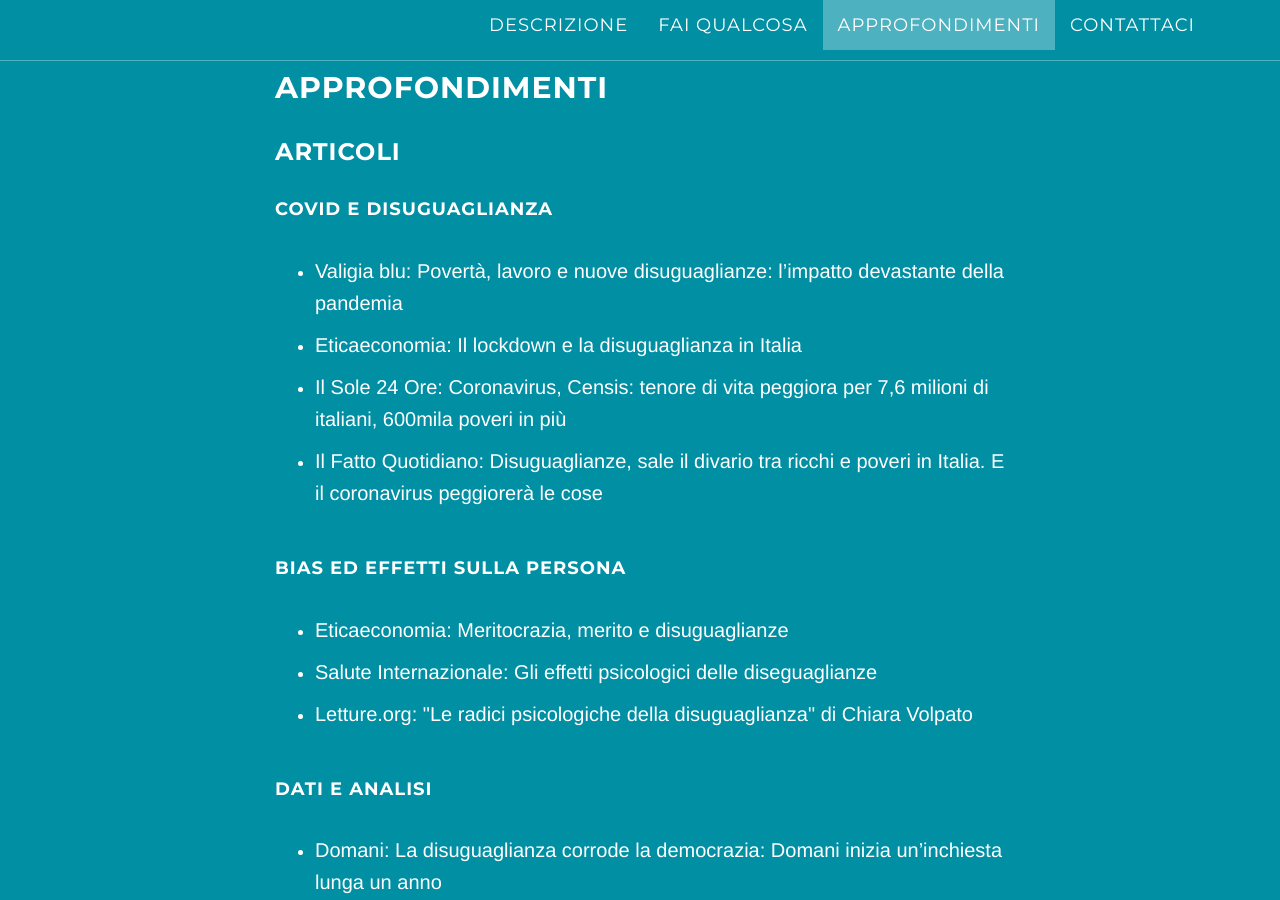
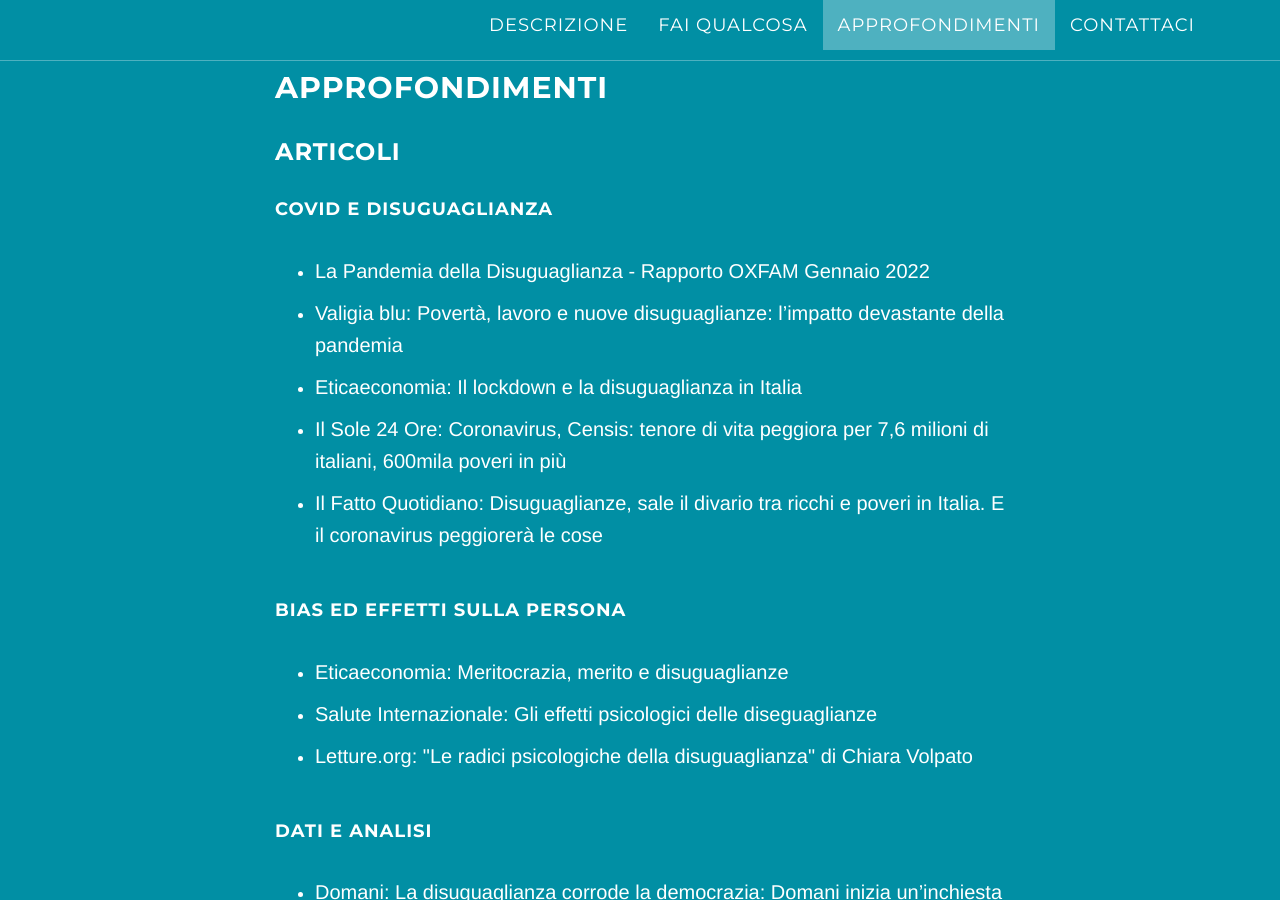
Before and after one commit to boringandsad/facciaafaccia, a Jekyll site: the page built from index.html, in a window 1280 px wide and 900 px high, scrolled down 2897 px. Built offline with Jekyll 4.4.1, drawn with Linux system fonts in a browser that asks for light colours.

Commit message:
Update approfondimenti.html

```diff
--- a/_includes/approfondimenti.html
+++ b/_includes/approfondimenti.html
@@ -7,6 +7,7 @@
 
                   <h4>Covid e disuguaglianza</h4>
                   <ul class="deepening">
+                    <li><a target='_blank' href='https://www.oxfamitalia.org/wp-content/uploads/2022/01/Report_LA-PANDEMIA-DELLA-DISUGUAGLIANZA_digital2022_definitivo.pdf'>La Pandemia della Disuguaglianza - Rapporto OXFAM Gennaio 2022</a></li>
                     <li><a target='_blank' href='https://www.valigiablu.it/poverta-lavoro-disuguaglianze-pandemia/'>Valigia blu: Povertà, lavoro e nuove disuguaglianze: l’impatto devastante della pandemia</a></li>
                     <li><a target='_blank' href='https://www.eticaeconomia.it/il-lockdown-e-la-disuguaglianza-in-italia/'>Eticaeconomia: Il lockdown e la disuguaglianza in Italia</a></li>
                     <li><a target='_blank' href='https://www.ilsole24ore.com/art/coronavirus-censis-tenore-vita-peggiora-76-milioni-italiani-600mila-poveri-piu-ADmVY23?refresh_ce=1'>Il Sole 24 Ore: Coronavirus, Censis: tenore di vita peggiora per 7,6 milioni di italiani, 600mila poveri in più</a></li>
```
